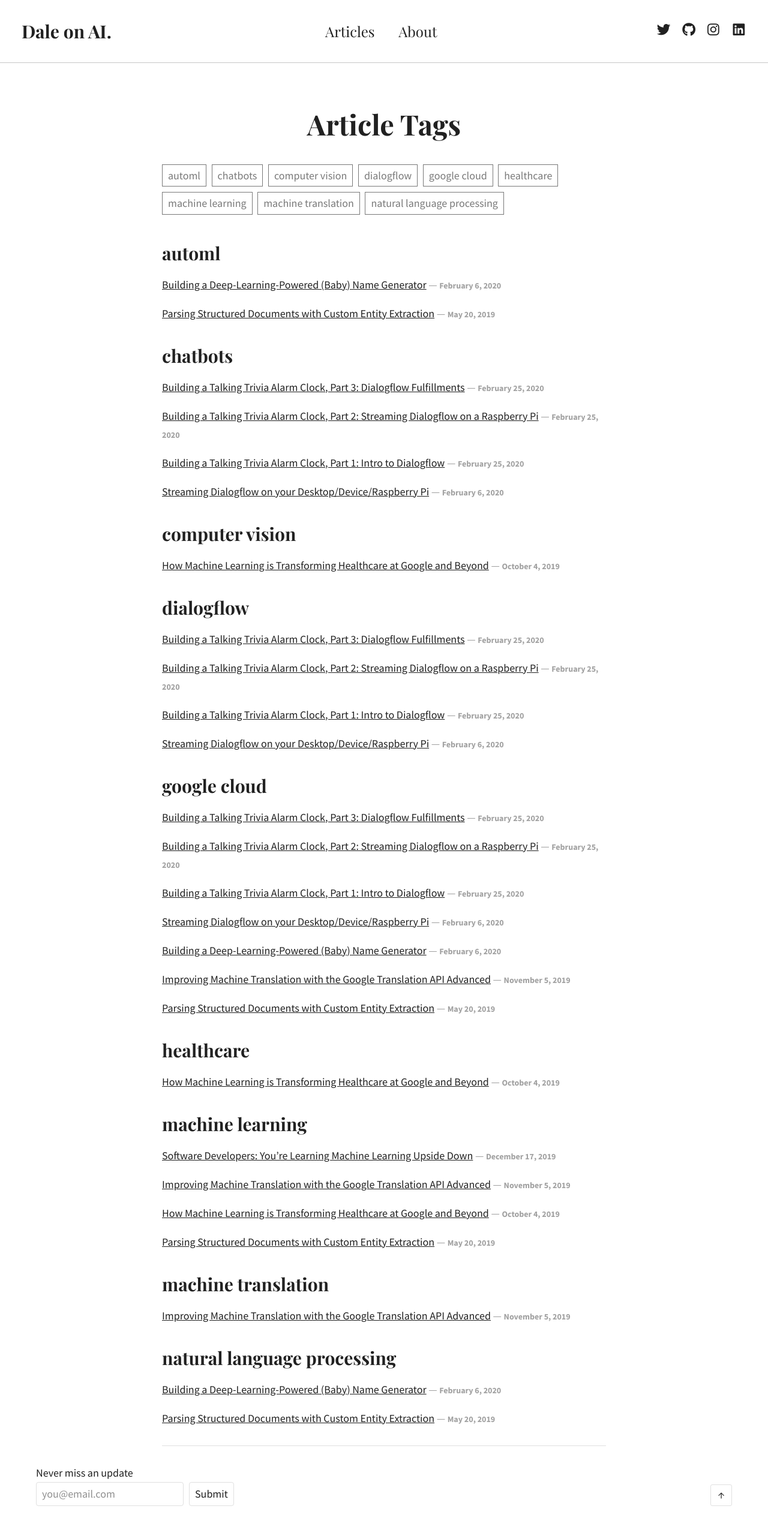
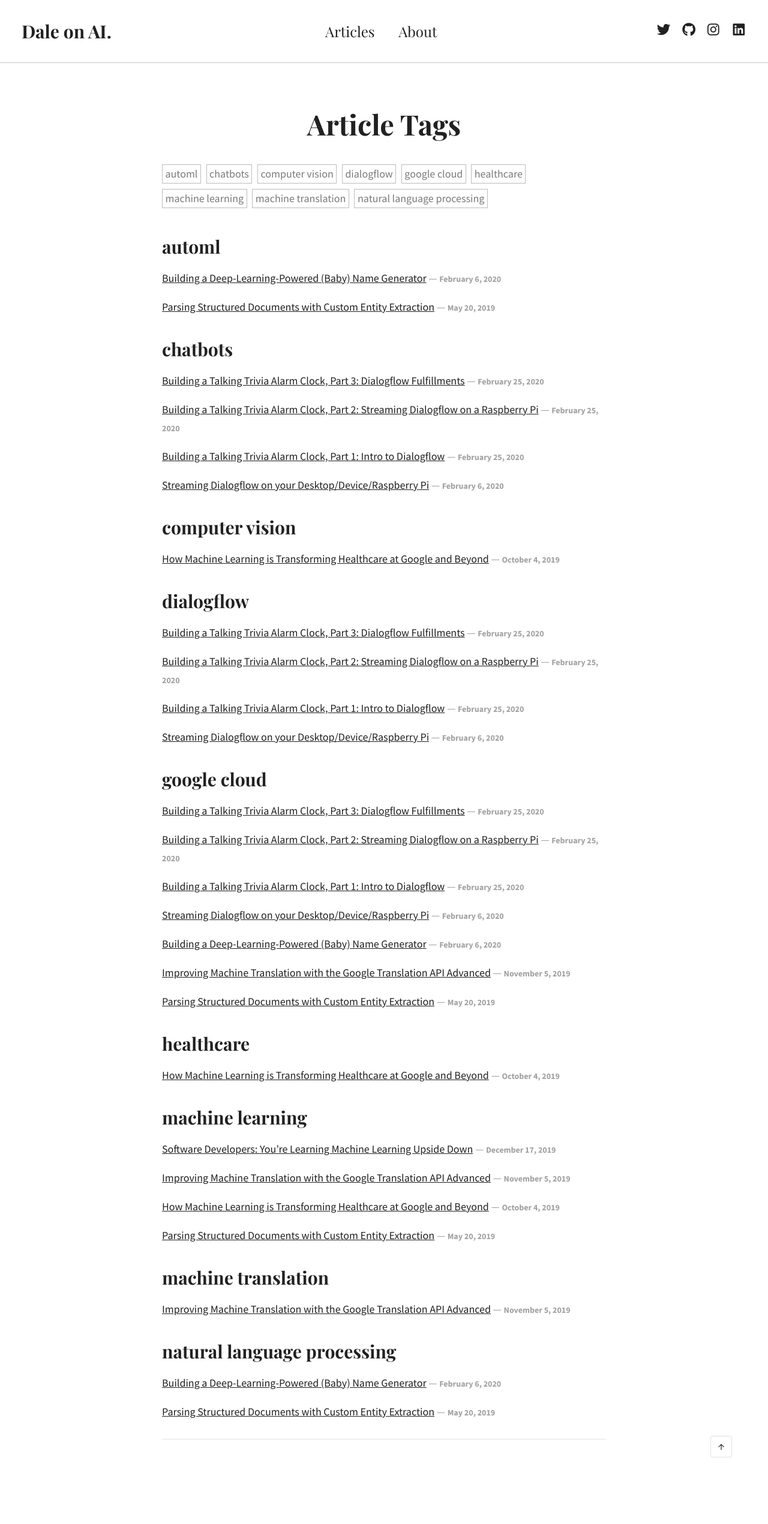
Before and after one commit to dalequark/daleonai, a Jekyll site: the page built from tags.md, in a window 1280 px wide. Shown: the whole page at 60% size. Built offline with Jekyll 4.4.1, drawn with Linux system fonts in a browser that asks for light colours; some web fonts are replaced; after the commit the page ends 2460 px from its top, so only the background shows below that.

Commit message:
Redesign home sidebar to include short bio and subscribe

```diff
--- a/_includes/footer.html
+++ b/_includes/footer.html
@@ -1,14 +1,5 @@
 <footer class="site-footer">
   <div class="footer-bottom">
-    <div class="subscribe">
-      <div class="subscribe-title">Never miss an update</div>
-      <form class="subscribe-form" action="https://getsimpleform.com/messages?form_api_token=9614d366a96deaef6923068dab84d7a4" method="post">
-        <input type="hidden" name="redirect_to" value="{{ site.url }}/subscribed" />
-        <!-- all your input fields here.... -->
-        <input class="subscribe-input" type="text" name="Email" placeholder="you@email.com"/>
-        <input class="subscribe-submit" type="submit" value="Submit" />
-      </form>
-    </div>
     <a href="#page" id="back-to-top" class="back-to-top"><span class="screen-reader-text">Back to the top </span>&#8593;</a>
   </div><!-- .footer-bottom -->
 </footer><!-- .site-footer -->
--- a/_sass/_content.scss
+++ b/_sass/_content.scss
@@ -139,8 +139,8 @@
   font-size: 1em;
   margin: 0 0.5em 0.5em 0;
   color: _palette(secondary);
-  padding: 0.15em 0.5em;
-  border: 1px solid _palette(secondary);
+  padding: 0.0em 0.25em;
+  border: 1px solid rgba(_palette(secondary), 0.5);
   text-decoration: none;
   opacity: 0.6;
 
--- a/_sass/_home.scss
+++ b/_sass/_home.scss
@@ -9,29 +9,33 @@
 .home-sidebar {
   margin-left: 1em;
 
+  &-card {
+    padding: 1.25em 1.5em 1.5em;
+    margin-bottom: 1em;
+    background: #F5F5F5;
+    border-radius: 3px;
+  }
+
   @media screen and (max-width: 880px) {
     margin: 0;
   }
 }
 
-.home-tags {
-  padding: 0 0.5em;
-  justify-content: center;
+.home-bio {
+  &-image {
+    display: block;
+    margin-right: 0.5em;
+    width: 132px;
+    margin-bottom: 1em;
+    height: auto;
+    border-radius: 100%;
+  }
 
-  a {
-    display: inline-block;
-    font-size: 1em;
-    margin: 0 0.5em 0.5em 0;
-    color: _palette(secondary);
-    padding: 0.25em 0.5em;
-    border: 1px solid _palette(secondary);
-    text-decoration: none;
-    opacity: 0.6;
-
-    &.active,
-    &:hover,
-    &:focus {
-      opacity: 1;
-    }
+  &-text {
+    margin: 0;
   }
 }
+
+.home-tags {
+  justify-content: center;
+}
--- a/_sass/_subscribe.scss
+++ b/_sass/_subscribe.scss
@@ -7,13 +7,14 @@
   display: block;
   height: 40px;
   padding: 0 0.5em;
-  background: none;
+  background: rgba(#FFF, 0.5);
   border: 1px solid _palette(border);
   border-radius: 4px;
   box-sizing: border-box;
 }
 
 .subscribe-input {
+  flex: 1;
   margin-right: 0.5em;
 
   &::placeholder {
```
Also changed, not shown: about.md (+1 -1 lines), index.html (+23 -2 lines), images/dale_profile.jpg, images/dale_profile_small.jpg (added).
